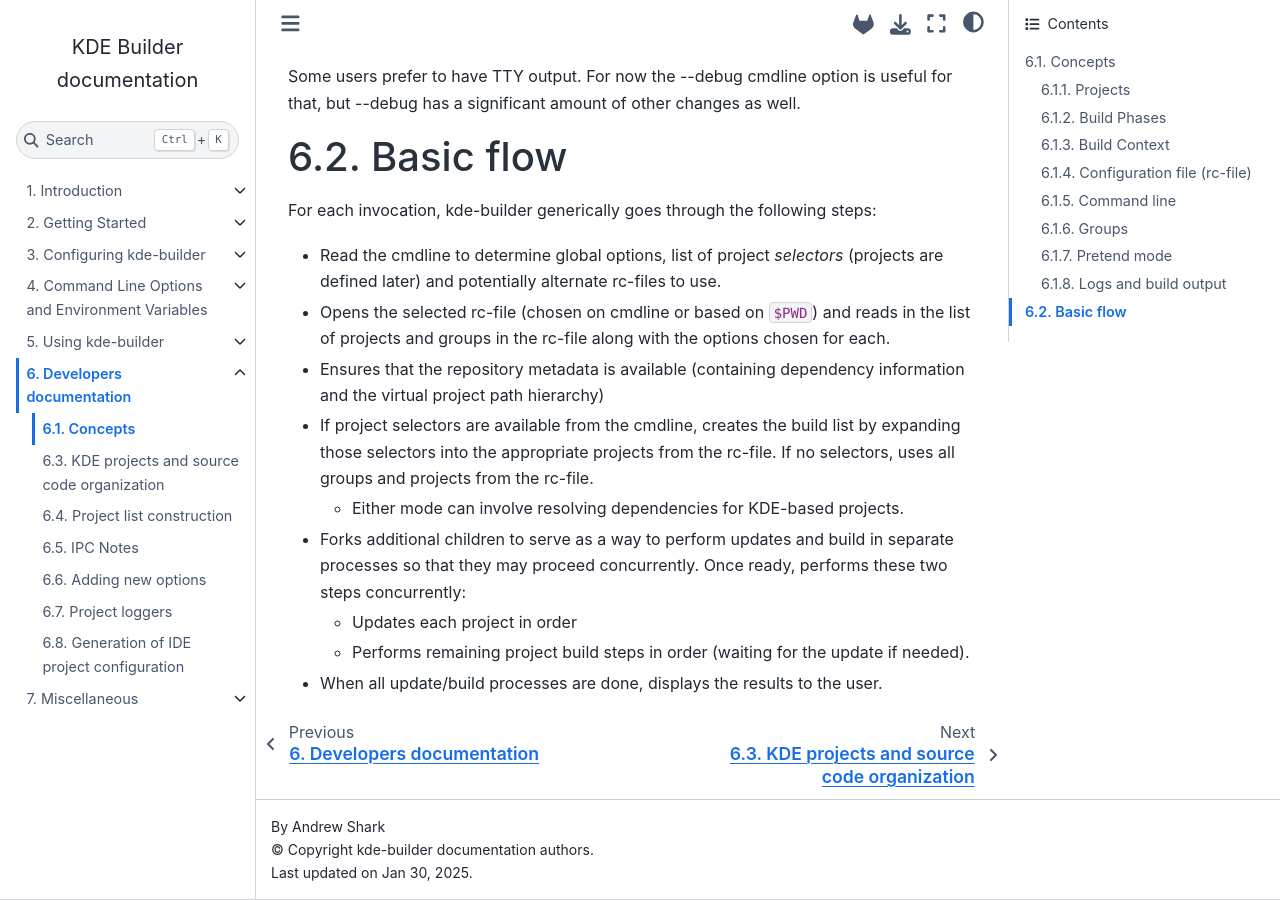
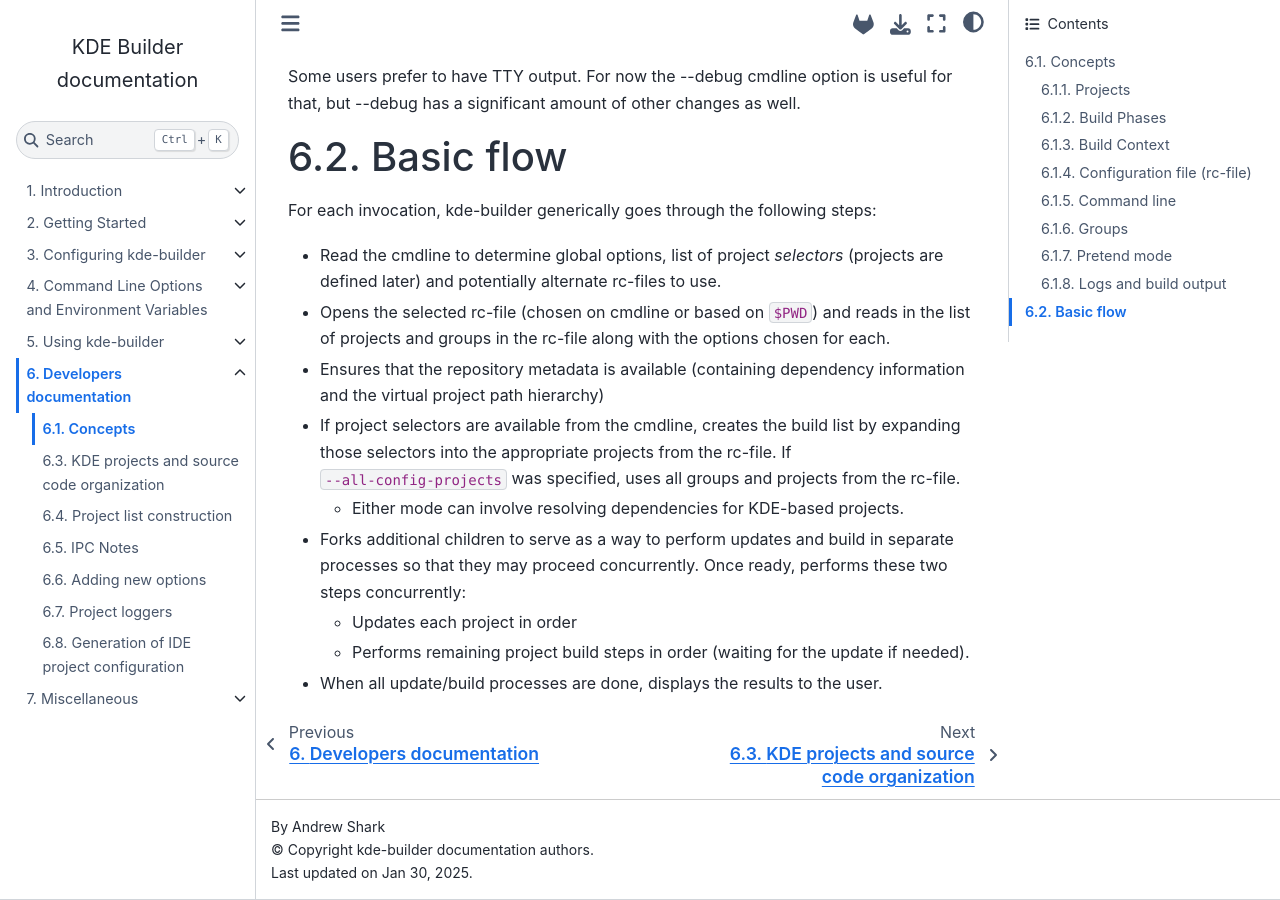
Before and after one commit to KDE/kde-builder, a Sphinx documentation site: the page built from doc/developer/concepts.md, in a window 1280 px wide and 900 px high, scrolled down 2907 px. Built offline with Sphinx 7.4.7 and the Sphinx Book theme 1.1.4, drawn with Linux system fonts in a browser that asks for light colours.

Commit message:
doc: Correctly tell how to specify all config projects

```diff
--- a/doc/developer/concepts.md
+++ b/doc/developer/concepts.md
@@ -130,8 +130,8 @@
 - Ensures that the repository metadata is available (containing
 dependency information and the virtual project path hierarchy)
 - If project selectors are available from the cmdline, creates the build list by
-expanding those selectors into the appropriate projects from the rc-file. If no
-selectors, uses all groups and projects from the rc-file.
+expanding those selectors into the appropriate projects from the rc-file. If
+`--all-config-projects` was specified, uses all groups and projects from the rc-file.
   * Either mode can involve resolving dependencies for KDE-based projects.
 - Forks additional children to serve as a way to perform updates and build in
 separate processes so that they may proceed concurrently. Once ready, performs
```
